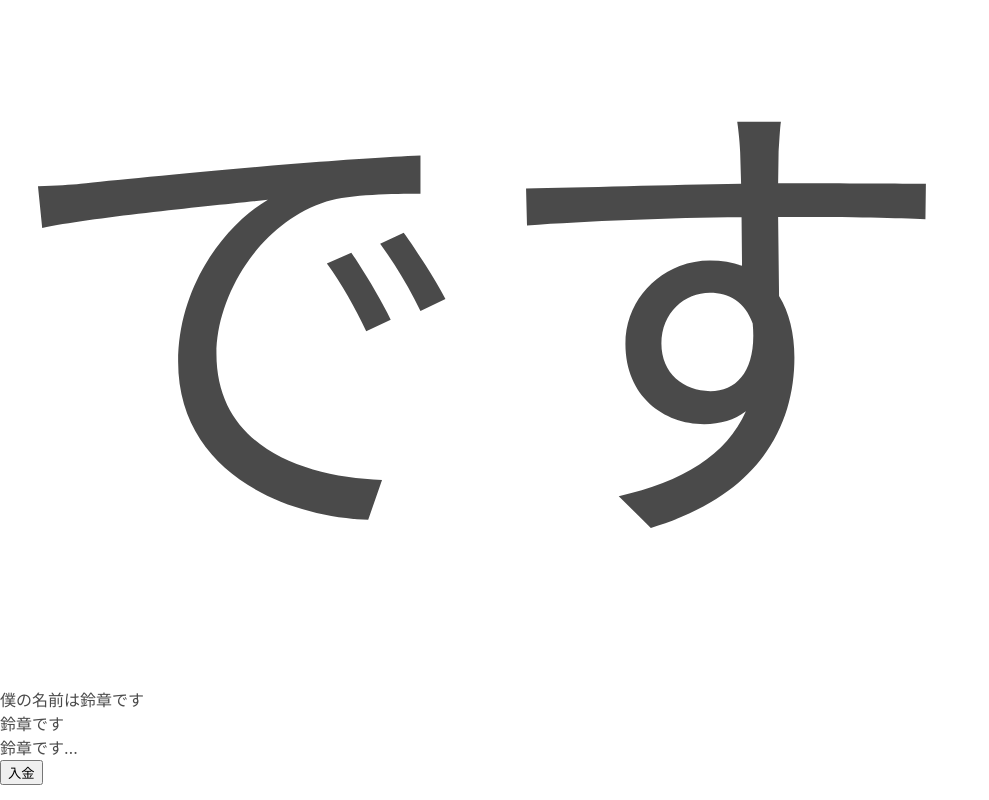
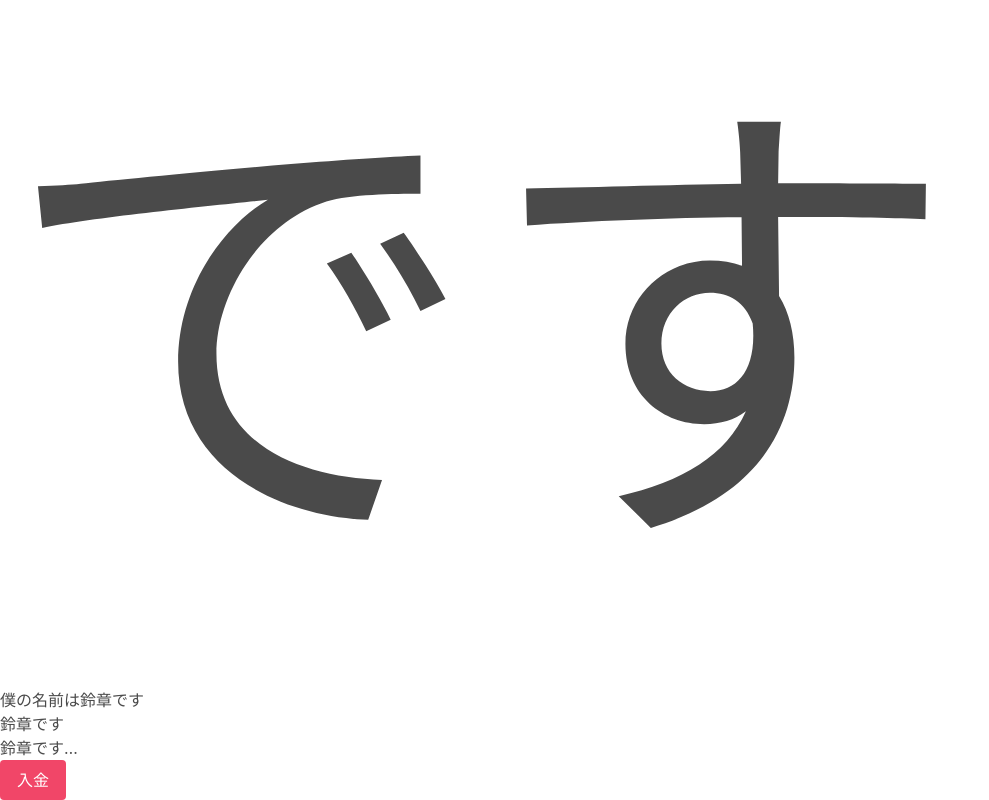
Before and after one commit to shou-suzuki/shou-suzuki.github.io, a plain HTML site: page index.html in a window 1280 px wide. Shown: the part 752-1552 px from the top of the page, without its empty margins (0-989 px from the left). Drawn offline with nearby package versions, Linux system fonts and the light colour scheme.

Commit message:
buttonc->a

```diff
--- a/index.html
+++ b/index.html
@@ -12,6 +12,8 @@
     <div>鈴章です</div>
     <span>鈴章です…</span>
     <br />
-    <input type="button" value="入金"/>
+    <z
+    a
+    <a class="button is-danger">入金</a>
   </body>
 </html>
```
